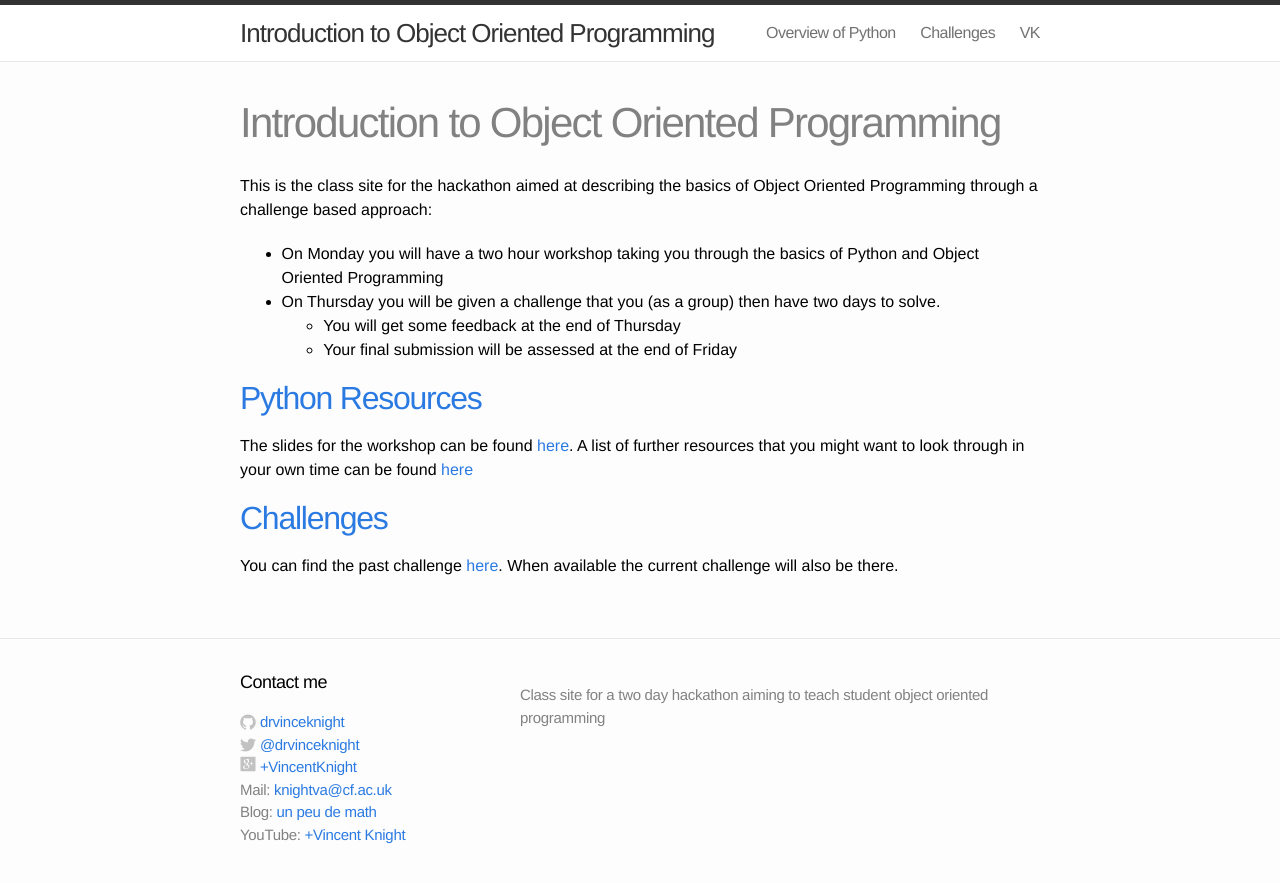
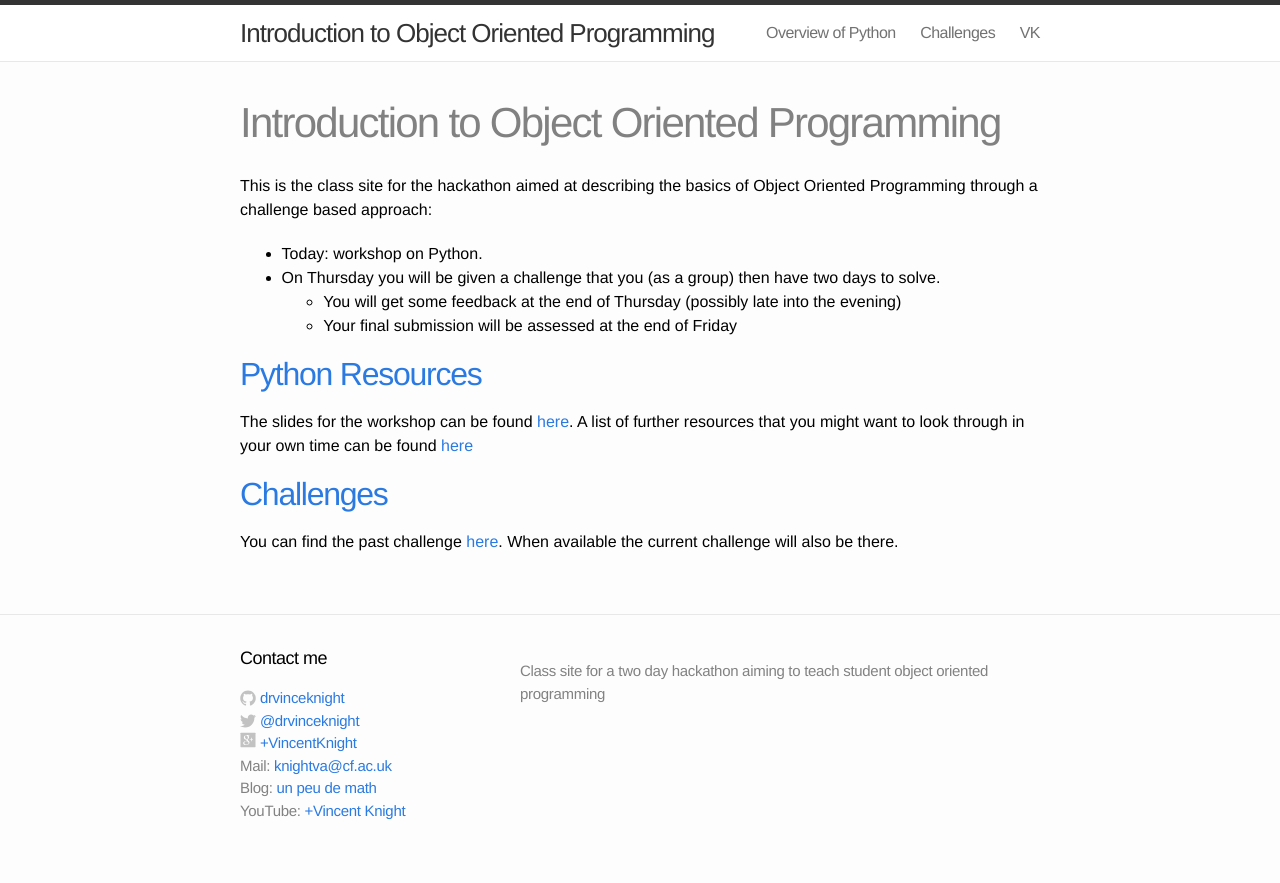
Before and after one commit to drvinceknight/Introduction_to_OOP, a Jekyll site: the page built from index.md, in a window 1280 px wide. Shown: the top 883 px of the page. Built offline with Jekyll 4.4.1, drawn with Linux system fonts in a browser that asks for light colours.

Commit message:
Updating details.

```diff
--- a/index.md
+++ b/index.md
@@ -5,9 +5,10 @@ title  : Introduction to Object Oriented Programming
 
 This is the class site for the hackathon aimed at describing the basics of Object Oriented Programming through a challenge based approach:
 
-- On Monday you will have a two hour workshop taking you through the basics of Python and Object Oriented Programming
+- Today: workshop on Python.
 - On Thursday you will be given a challenge that you (as a group) then have two days to solve.
-    - You will get some feedback at the end of Thursday
+    - You will get some feedback at the end of Thursday (possibly late into the
+      evening)
     - Your final submission will be assessed at the end of Friday
 
 ## [Python Resources](./OverviewOfPython)
```
